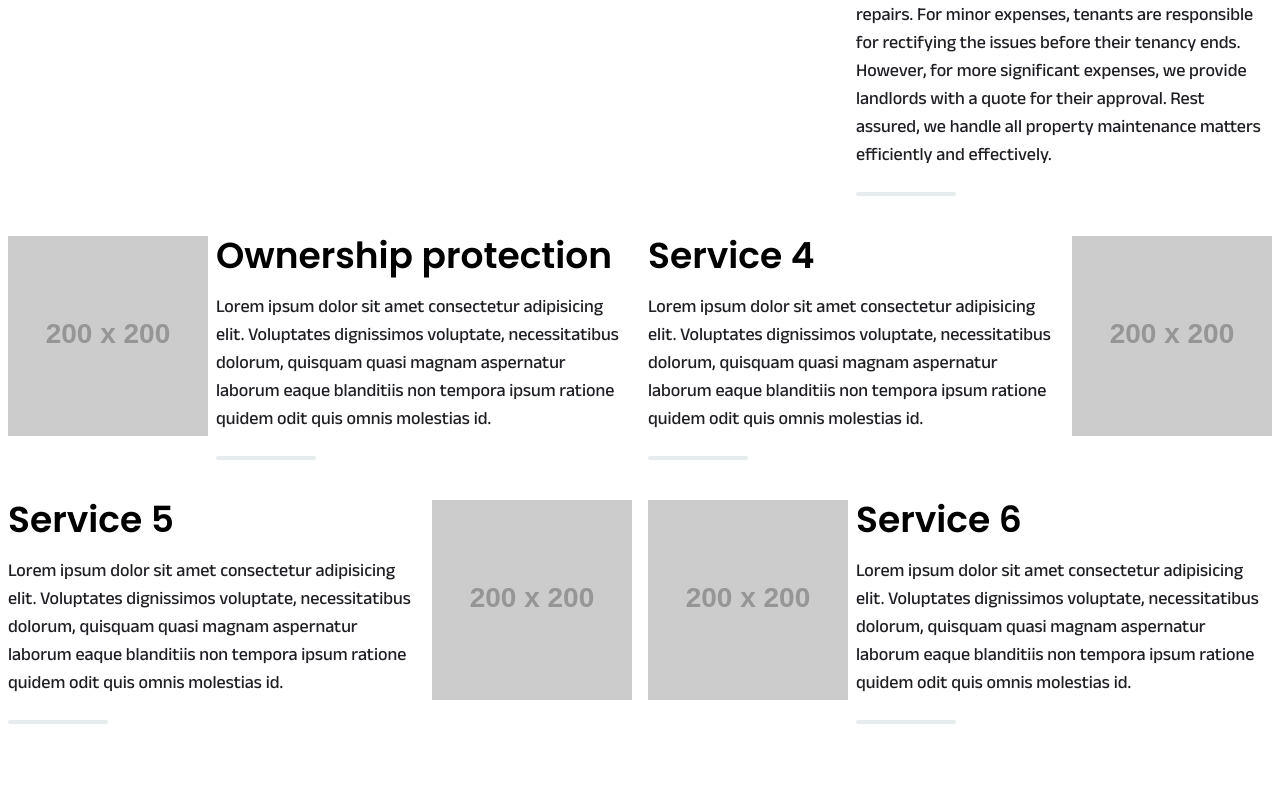
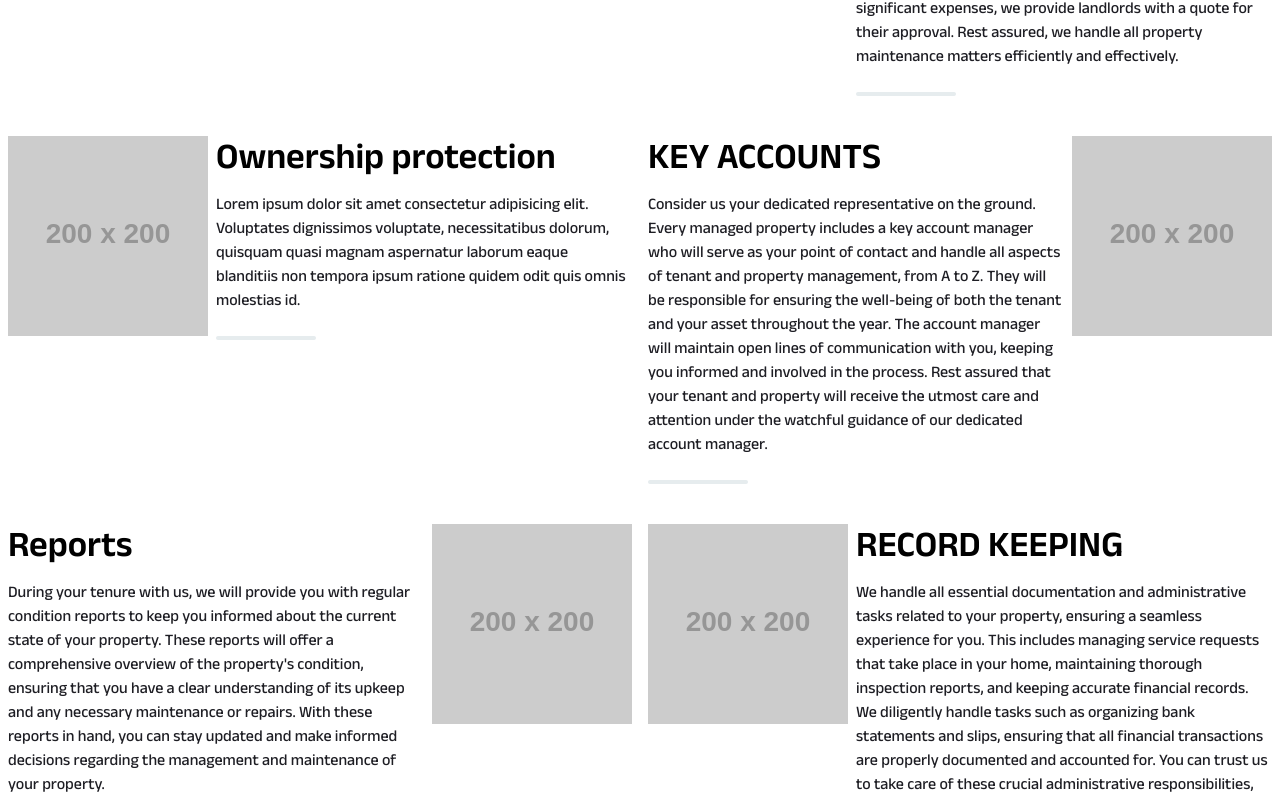
Before and after one commit to danish064/client-squareone, a Vue app: page / in a window 1280 px wide. Shown: the part 2644-3444 px from the top of the page. Built offline with nearby package versions, Linux system fonts and the light colour scheme.

Commit message:
updated services

```diff
--- a/src/components/Feature.vue
+++ b/src/components/Feature.vue
@@ -55,10 +55,10 @@ const props = defineProps({
       /* @apply my-18; */
     }
     > #heading {
-      @apply text-4xl text-left font-semibold mb-4;
+      @apply text-4xl text-left font-aneklatin font-semibold mb-4;
     }
     > #desc {
-      @apply text-lg font-medium font-aneklatin text-left text-primary;
+      @apply text-base font-medium font-aneklatin text-left text-primary;
     }
     > #shadow_box {
       @apply w-[100px] h-1 bg-[#1245591A] rounded-full mt-6;
--- a/src/pages/HomePage.vue
+++ b/src/pages/HomePage.vue
@@ -133,21 +133,21 @@
       />
       <Feature
         rtl="true"
-        heading="Service 4"
-        :desc="fzooldata"
+        heading="KEY ACCOUNTS"
+        :desc="keyAccountsData"
         icon="https://placehold.co/200x200"
       />
     </div>
     <div class="flex mb-10">
       <Feature
         rtl="true"
-        heading="Service 5"
-        :desc="fzooldata"
+        heading="Reports"
+        :desc="reportsData"
         icon="https://placehold.co/200x200"
       />
       <Feature
-        heading="Service 6"
-        :desc="fzooldata"
+        heading="RECORD KEEPING"
+        :desc="recordKeepingData"
         icon="https://placehold.co/200x200"
       />
     </div>
@@ -160,6 +160,12 @@ import Feature from "@/components/Feature.vue";
 import ContactForm from "@/components/ContactForm.vue";
 const mantinanceData =
   "Our comprehensive property maintenance services cover all aspects of tenant and contractor management. We ensure diligent record-keeping of your property and coordinate our maintenance teams to provide accurate quotations. Based on the estimated costs, we offer guidance to both landlords and tenants regarding the required payment for repairs. For minor expenses, tenants are responsible for rectifying the issues before their tenancy ends. However, for more significant expenses, we provide landlords with a quote for their approval. Rest assured, we handle all property maintenance matters efficiently and effectively.";
+const keyAccountsData =
+  "Consider us your dedicated representative on the ground. Every managed property includes a key account manager who will serve as your point of contact and handle all aspects of tenant and property management, from A to Z. They will be responsible for ensuring the well-being of both the tenant and your asset throughout the year. The account manager will maintain open lines of communication with you, keeping you informed and involved in the process. Rest assured that your tenant and property will receive the utmost care and attention under the watchful guidance of our dedicated account manager.";
+const reportsData =
+  "During your tenure with us, we will provide you with regular condition reports to keep you informed about the current state of your property. These reports will offer a comprehensive overview of the property's condition, ensuring that you have a clear understanding of its upkeep and any necessary maintenance or repairs. With these reports in hand, you can stay updated and make informed decisions regarding the management and maintenance of your property.";
+const recordKeepingData =
+  "We handle all essential documentation and administrative tasks related to your property, ensuring a seamless experience for you. This includes managing service requests that take place in your home, maintaining thorough inspection reports, and keeping accurate financial records. We diligently handle tasks such as organizing bank statements and slips, ensuring that all financial transactions are properly documented and accounted for. You can trust us to take care of these crucial administrative responsibilities, providing you with peace of mind and a hassle-free property management experience.";
 const fzooldata =
   "Lorem ipsum dolor sit amet consectetur adipisicing elit. Voluptates dignissimos voluptate, necessitatibus dolorum, quisquam quasi magnam aspernatur laborum eaque blanditiis non tempora ipsum ratione quidem odit quis omnis molestias id.";
 </script>
```
